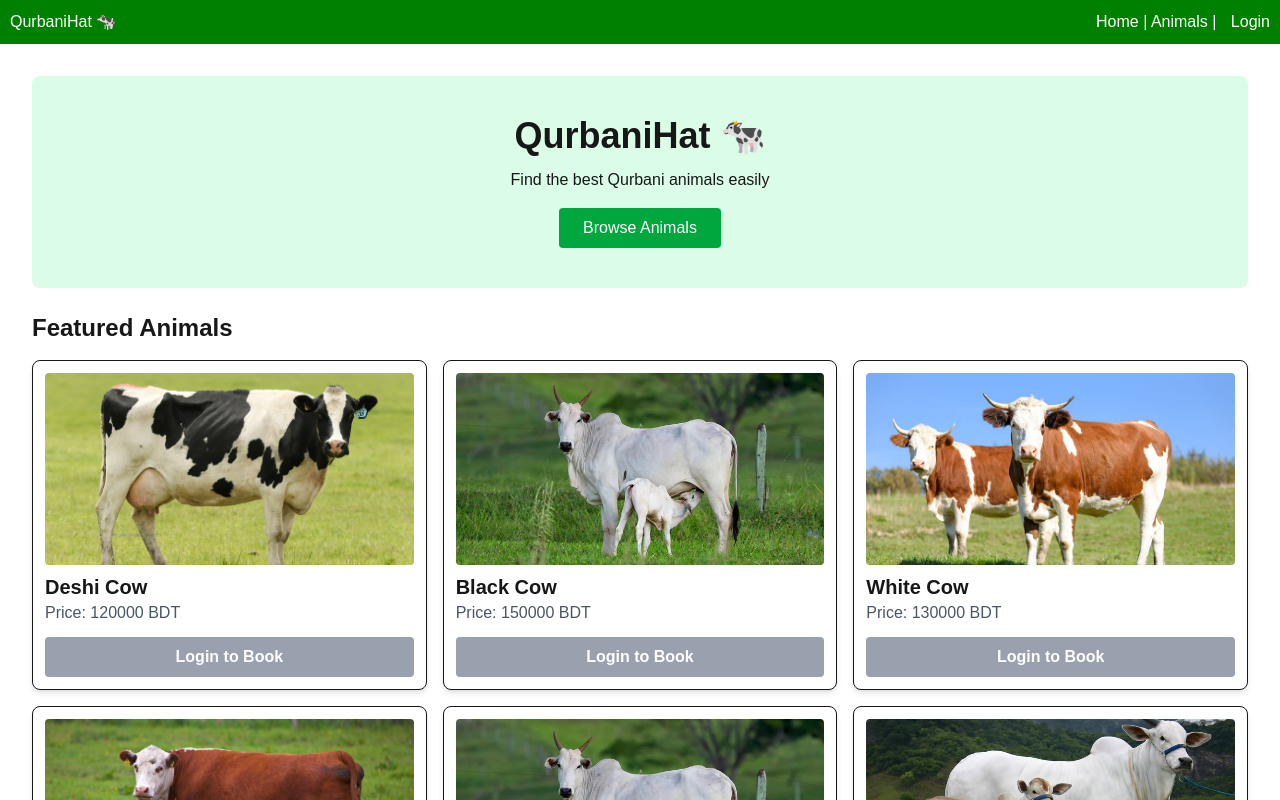
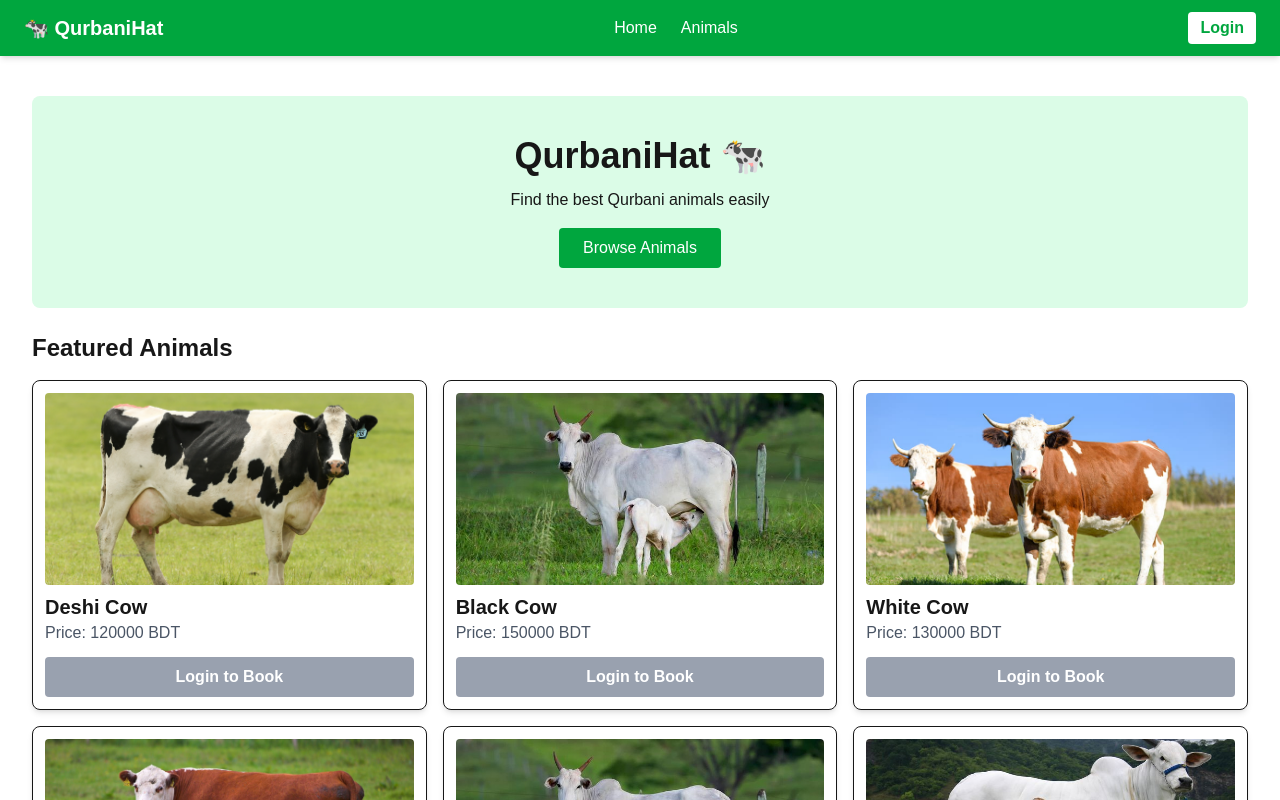
Before and after one commit to mdtonmoyhasansiam/qurbani-hat, a Next.js app: page / in a window 1280 px wide. Shown: the top 800 px of the page. Built offline with nearby package versions, Linux system fonts and the light colour scheme; no server answers.

Commit message:
Dashboard profile photo error fixed

```diff
--- a/src/app/api/auth/[...nextauth]/route.js
+++ b/src/app/api/auth/[...nextauth]/route.js
@@ -14,33 +14,22 @@ const handler = NextAuth({
   },
 
   callbacks: {
-    async jwt({ token, account, profile }) {
-      // প্রথম login এ Google data আসবে
+    async jwt({ token, profile }) {
       if (profile) {
         token.name = profile.name;
         token.email = profile.email;
-
-        // Google কখনো picture দেয়, কখনো image দেয়
         token.picture =
           profile.picture || profile.image || null;
       }
-
       return token;
     },
 
     async session({ session, token }) {
-      if (session.user) {
-        session.user.name = token.name;
-        session.user.email = token.email;
-        session.user.image = token.picture;
-      }
-
+      session.user.name = token.name;
+      session.user.email = token.email;
+      session.user.image = token.picture;
       return session;
     },
-  },
-
-  pages: {
-    signIn: "/", // চাইলে custom login page দিতে পারো
   },
 });
 
--- a/src/app/layout.js
+++ b/src/app/layout.js
@@ -1,21 +1,26 @@
-"use client";
-
 import "./globals.css";
 import Navbar from "@/components/Navbar";
 import Footer from "@/components/Footer";
-import { SessionProvider } from "next-auth/react";
+import Providers from "@/components/Providers";
 import { Toaster } from "react-hot-toast";
 
 export default function RootLayout({ children }) {
   return (
-    <html>
-      <body>
-        <SessionProvider>
+    <html lang="en">
+      <body className="bg-gray-50">
+
+        <Providers>
           <Navbar />
-          <div className="min-h-screen p-4">{children}</div>
+
+          <main className="min-h-screen px-4 py-6">
+            {children}
+          </main>
+
           <Footer />
-          <Toaster />
-        </SessionProvider>
+          <Toaster position="top-right" />
+
+        </Providers>
+
       </body>
     </html>
   );
--- a/src/components/Navbar.js
+++ b/src/components/Navbar.js
@@ -1,59 +1,72 @@
 "use client";
 
 import Link from "next/link";
-import { useSession, signIn, signOut } from "next-auth/react";
+import { useSession, signOut } from "next-auth/react";
 
 export default function Navbar() {
   const { data: session } = useSession();
 
   return (
-    <div
-      style={{
-        background: "green",
-        color: "white",
-        padding: "10px",
-        display: "flex",
-        justifyContent: "space-between",
-      }}
-    >
-      <h2>QurbaniHat 🐄</h2>
+    <nav className="bg-green-600 text-white px-6 py-3 flex items-center justify-between shadow-md">
 
-      <div>
-        <Link href="/">Home</Link>{" | "}
-        <Link href="/animals">Animals</Link>{" | "}
+      {/* LOGO */}
+      <div className="text-xl font-bold">
+        🐄 QurbaniHat
+      </div>
 
-        {/* 🔐 যদি login না থাকে */}
+      {/* CENTER MENU */}
+      <div className="flex gap-6 font-medium">
+        <Link href="/" className="hover:text-yellow-300">
+          Home
+        </Link>
+
+        <Link href="/animals" className="hover:text-yellow-300">
+          Animals
+        </Link>
+      </div>
+
+      {/* RIGHT AUTH */}
+      <div className="flex items-center gap-3">
+
         {!session ? (
-          <button
-            onClick={() => signIn("google")}
-            style={{ marginLeft: "10px" }}
+          <Link
+            href="/api/auth/signin"
+            className="bg-white text-green-600 px-3 py-1 rounded font-semibold"
           >
             Login
-          </button>
+          </Link>
         ) : (
           <>
-            {/* 👤 user name */}
-            <span style={{ marginLeft: "10px" }}>
+            <img
+              src={
+                session.user.image ||
+                "https://ui-avatars.com/api/?name=" +
+                  session.user.name
+              }
+              className="w-8 h-8 rounded-full border"
+            />
+
+            <span className="text-sm">
               {session.user.name}
             </span>
 
-            {" | "}
+            <Link
+              href="/profile"
+              className="bg-white text-green-600 px-2 py-1 rounded text-sm font-semibold"
+            >
+              Profile
+            </Link>
 
-            {/* 👤 profile */}
-            <Link href="/profile">Profile</Link>
-
-            {" | "}
-
-            {/* 🚪 logout */}
             <button
               onClick={() => signOut()}
-              style={{ marginLeft: "10px" }}
+              className="bg-red-500 px-2 py-1 rounded text-sm"
             >
               Logout
             </button>
           </>
         )}
+
       </div>
-    </div>
+    </nav>
   );
 }
--- /dev/null
+++ b/src/components/Providers.js
@@ -0,0 +1,7 @@
+"use client";
+
+import { SessionProvider } from "next-auth/react";
+
+export default function Providers({ children }) {
+  return <SessionProvider>{children}</SessionProvider>;
+}
```
